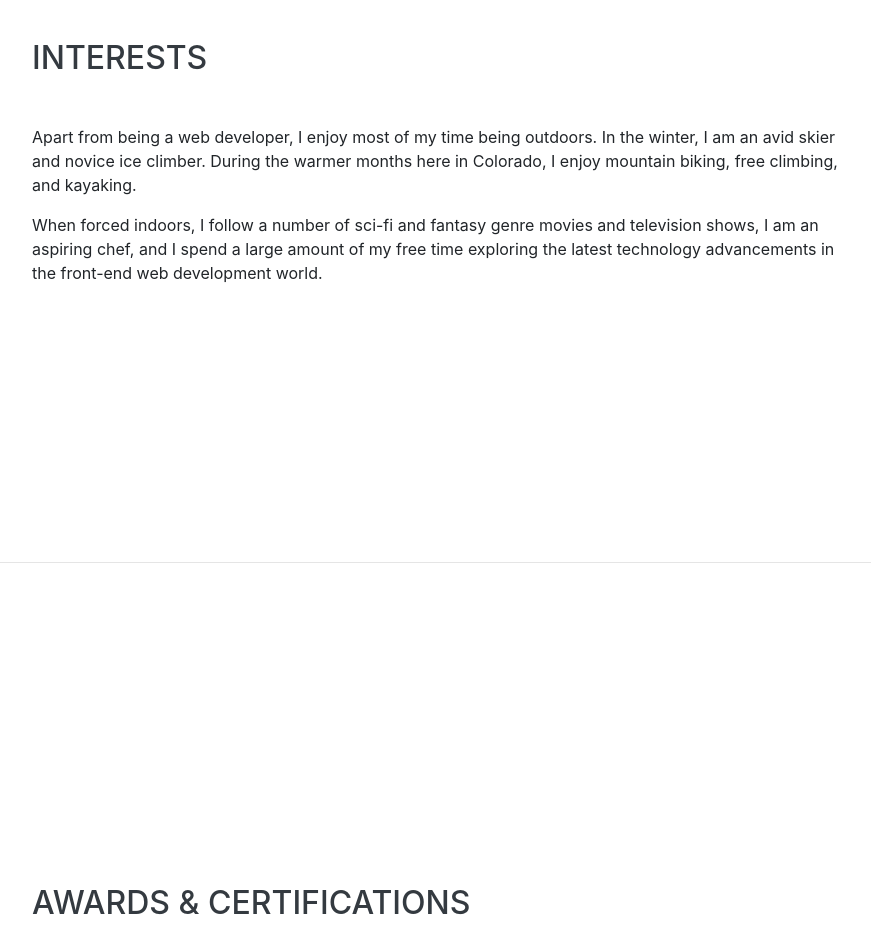
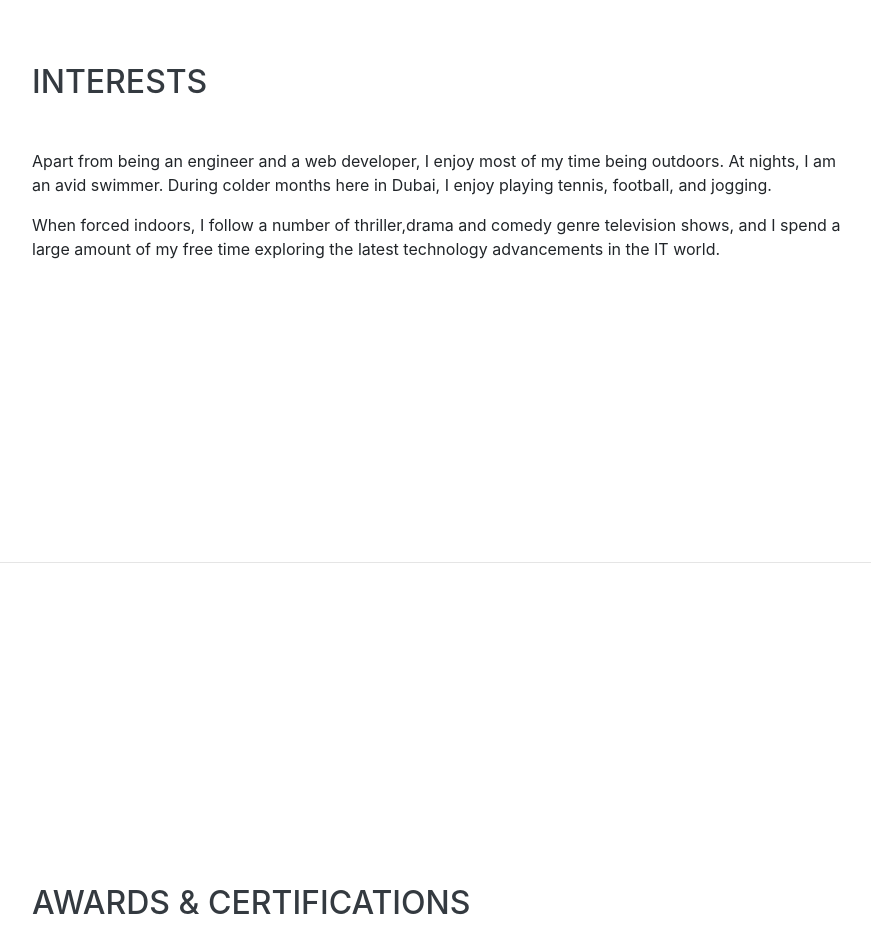
Before and after one commit to wassimus1993/portfolio, a website with bundled scripts: page index.html in a window 1280 px wide. Shown: the part 7320-8245 px from the top of the page, without its empty margins (336-1207 px from the left). Built offline with nearby package versions, Linux system fonts and the light colour scheme; a web font is replaced by a local one.

Commit message:
interests changed

```diff
--- a/index.html
+++ b/index.html
@@ -405,8 +405,8 @@
     <section class="resume-section p-3 p-lg-5 d-flex align-items-center" id="interests">
       <div class="w-100">
         <h2 class="mb-5">Interests</h2>
-        <p>Apart from being a web developer, I enjoy most of my time being outdoors. In the winter, I am an avid skier and novice ice climber. During the warmer months here in Colorado, I enjoy mountain biking, free climbing, and kayaking.</p>
-        <p class="mb-0">When forced indoors, I follow a number of sci-fi and fantasy genre movies and television shows, I am an aspiring chef, and I spend a large amount of my free time exploring the latest technology advancements in the front-end web development world.</p>
+        <p>Apart from being an engineer and a web developer, I enjoy most of my time being outdoors. At nights, I am an avid swimmer. During colder months here in Dubai, I enjoy playing tennis, football, and jogging.</p>
+        <p class="mb-0">When forced indoors, I follow a number of thriller,drama and comedy genre television shows, and I spend a large amount of my free time exploring the latest technology advancements in the IT world.</p>
       </div>
     </section>
 
```
